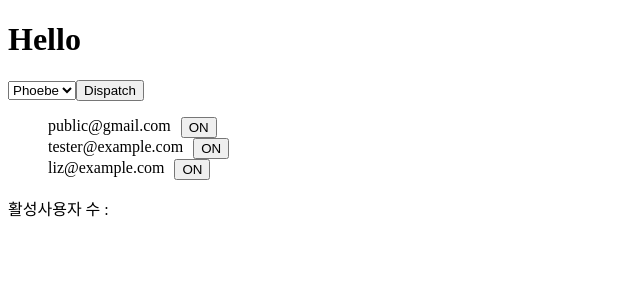
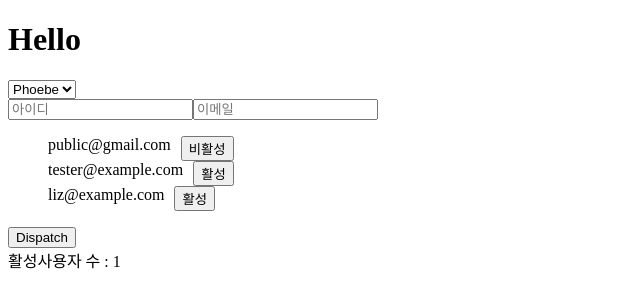
Before and after one commit to ivanselah/type-react, a React (Create React App) app: page / in a window 1280 px wide. Shown: the top 308 px of the page, without its empty margins (0-640 px from the left). Built offline with nearby package versions, Linux system fonts and the light colour scheme.

Commit message:
useMemo~

```diff
--- a/src/AppComponent.tsx
+++ b/src/AppComponent.tsx
@@ -1,8 +1,8 @@
-import { useEffect, useReducer, useRef, useState } from "react";
+import { useEffect, useMemo, useReducer, useRef, useState } from 'react';
 
 function Childone() {
   useEffect(() => {
-    console.log("one");
+    console.log('one');
   });
   return (
     <div>
@@ -13,15 +13,15 @@ function Childone() {
 
 function Childtwo() {
   useEffect(() => {
-    console.log("two");
+    console.log('two');
   });
   return <div></div>;
 }
 
 const friendList = [
-  { id: 1, name: "Phoebe" },
-  { id: 2, name: "Rachel" },
-  { id: 3, name: "Ross" },
+  { id: 1, name: 'Phoebe' },
+  { id: 2, name: 'Rachel' },
+  { id: 3, name: 'Ross' },
 ];
 
 function useFriendStatus(friendID: number) {
@@ -39,14 +39,14 @@ function useFriendStatus(friendID: number) {
 }
 
 type ActionProps = {
-  type: "INCRE" | "DECRE";
+  type: 'INCRE' | 'DECRE';
 };
 
 function reducer(state: number, action: ActionProps) {
   switch (action.type) {
-    case "INCRE":
+    case 'INCRE':
       return state + 1;
-    case "DECRE":
+    case 'DECRE':
       return state - 1;
     default:
       return state;
@@ -61,7 +61,8 @@ type UsersProps = {
 };
 
 function countActiveUser(users: UsersProps[]) {
-  console.log("사용자 수 세는 중....", users);
+  console.log('사용자 수 세는 중....', users);
+  return users.filter((user) => user.active).length;
 }
 
 function AppComponent() {
@@ -73,20 +74,20 @@ function AppComponent() {
   const [users, setUsers] = useState([
     {
       id: 1,
-      username: "velopert",
-      email: "public@gmail.com",
+      username: 'velopert',
+      email: 'public@gmail.com',
       active: true,
     },
     {
       id: 2,
-      username: "tester",
-      email: "tester@example.com",
+      username: 'tester',
+      email: 'tester@example.com',
       active: false,
     },
     {
       id: 3,
-      username: "liz",
-      email: "liz@example.com",
+      username: 'liz',
+      email: 'liz@example.com',
       active: false,
     },
   ]);
@@ -107,7 +108,7 @@ function AppComponent() {
   }, [number]);
 
   const clickHandleDispatch = () => {
-    dispatch({ type: "INCRE" });
+    dispatch({ type: 'INCRE' });
   };
 
   /*
@@ -115,17 +116,27 @@ function AppComponent() {
      useRef 로 관리하고 있는 변수는 설정 후 바로 조회 가능
    */
   useEffect(() => {
-    console.log(btnRef.current);
     idRef.current = 10;
   });
 
-  countActiveUser(users);
+  /*
+   * Hook => useMemo, 다른 state에 변화로 인해 불필요하게 계속 렌더됨
+    Memo 는 'memoized' 이전에 계산 한 값을 재사용한다라는 의미
+  */
+
+  const [userName, setUserName] = useState('');
+  const [userEmail, setUserEmail] = useState('');
+
+  const activeCount = useMemo(() => countActiveUser(users), [users]);
+
+  const onToggle = (id: number) => {
+    setUsers(users.map((user) => (user.id === id ? { ...user, active: !user.active } : user)));
+  };
 
   return (
     <div>
       <Childone />
-      {console.log(idRef.current)}
-      <h1 color={isRecipientOnline ? "green" : "red"}>Hello</h1>
+      <h1 color={isRecipientOnline ? 'green' : 'red'}>Hello</h1>
       <select value={recipientID} onChange={(e) => setRecipientID(Number(e.target.value))}>
         {friendList.map((friend) => (
           <option key={friend.id} value={friend.id}>
@@ -133,26 +144,15 @@ function AppComponent() {
           </option>
         ))}
       </select>
+      <form>
+        <input value={userName} type="text" placeholder="아이디" onChange={(e) => setUserName(e.currentTarget.value)} />
+        <input value={userEmail} type="text" placeholder="이메일" onChange={(e) => setUserEmail(e.currentTarget.value)} />
+      </form>
+      <UserList users={users} onToggle={onToggle} />
       <button ref={btnRef} onClick={clickHandleDispatch}>
         Dispatch
       </button>
-      <ul>
-        {users.map((user, index) => (
-          <li key={user.id} style={{ display: "flex" }}>
-            <div>{user.email}</div>
-            <div style={{ marginLeft: "10px" }}>
-              <button
-                onClick={() => {
-                  setCount((curr) => curr + 1);
-                }}
-              >
-                ON
-              </button>
-            </div>
-          </li>
-        ))}
-      </ul>
-      <div>활성사용자 수 : </div>
+      <div>활성사용자 수 : {activeCount}</div>
     </div>
   );
 }
@@ -161,3 +161,24 @@ function AppComponent() {
 // 부모컴포넌트는 자식컴포넌트들이 렌더링이 다 될때까지 실행되지 않음.
 
 export default AppComponent;
+
+function UserList({ users, onToggle }: { users: UsersProps[]; onToggle: (id: number) => void }) {
+  return (
+    <ul>
+      {users.map((user, index) => (
+        <li key={user.id} style={{ display: 'flex' }}>
+          <div>{user.email}</div>
+          <div style={{ marginLeft: '10px' }}>
+            <button
+              onClick={() => {
+                onToggle(user.id);
+              }}
+            >
+              {user.active ? '비활성' : '활성'}
+            </button>
+          </div>
+        </li>
+      ))}
+    </ul>
+  );
+}
```
